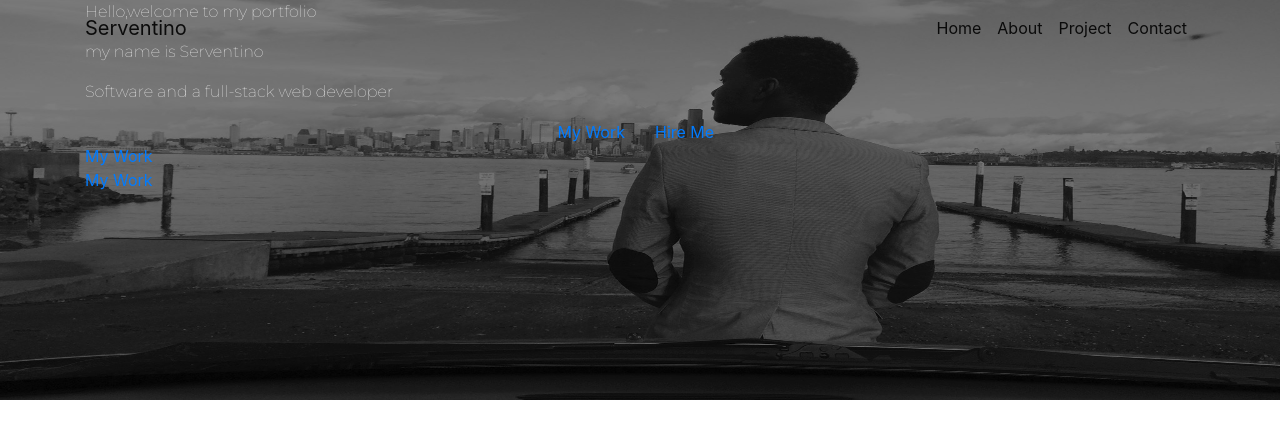
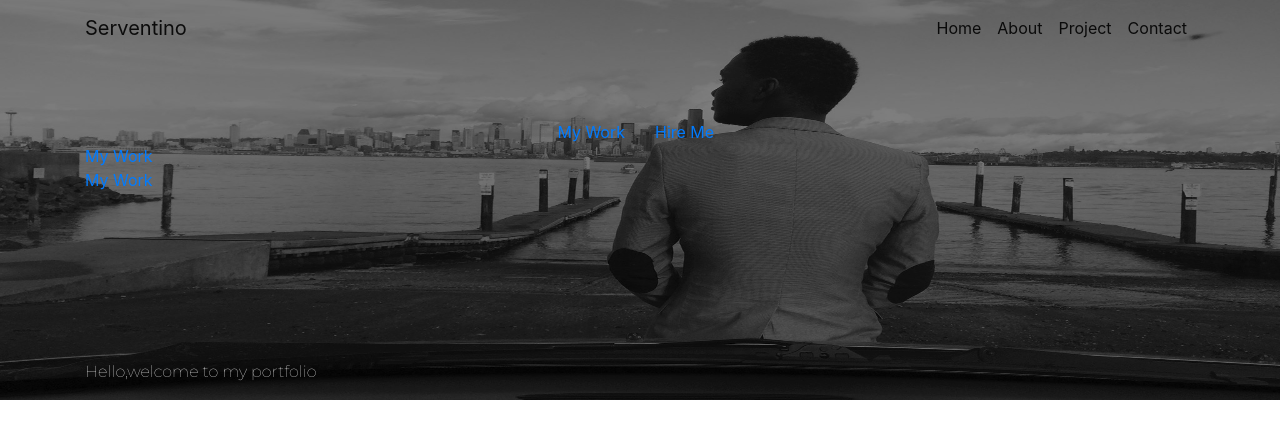
Before and after one commit to servenn/portfolio.io, a plain HTML site: page index.html in a window 1280 px wide. Drawn offline with nearby package versions, Linux system fonts and the light colour scheme; a script that the page names is missing.

Commit message:
Update main.css

```diff
--- a/main.css
+++ b/main.css
@@ -25,3 +25,11 @@
    color:white;
    font-family: 'Montserrat', sans-serif;
 }
+@media(min-width:320px){
+   .welcome-info-intro{
+/*        position: relative; */
+       top:360px;
+/*        color:white; */
+/*        font-family: 'Montserrat', sans-serif; */
+   }
+{
```
